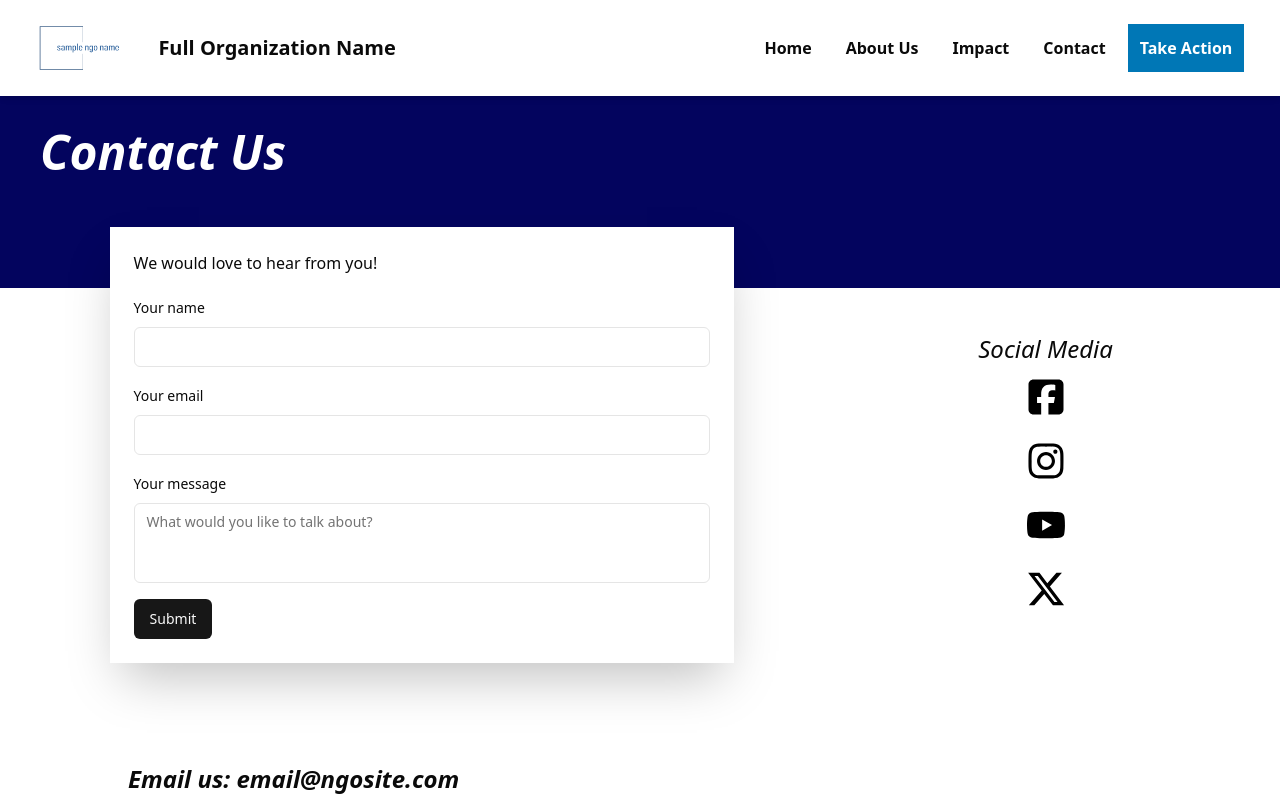
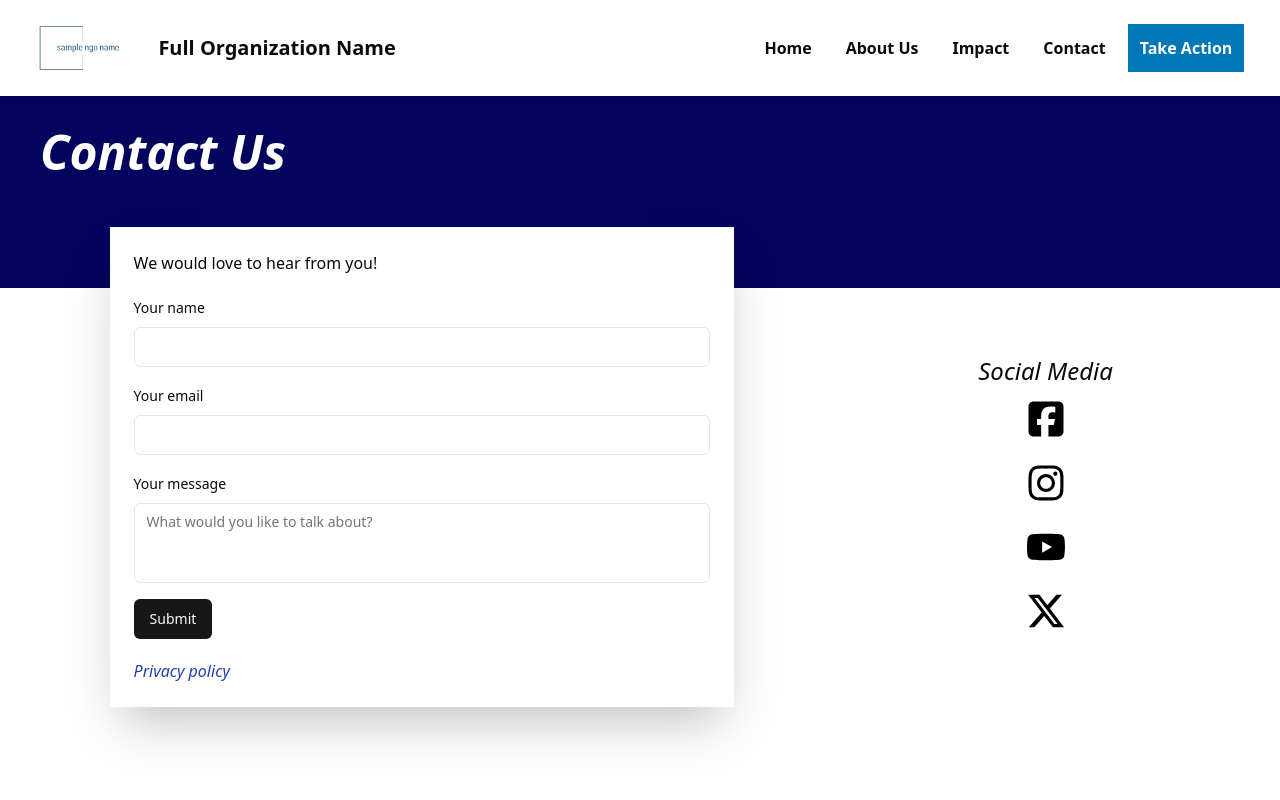
Before and after one commit to judithlk/ngo-site-template, a Next.js app: page /contact in a window 1280 px wide. Shown: the top 800 px of the page. Built offline with nearby package versions, Linux system fonts and the light colour scheme.

Commit message:
Privacy policy

```diff
--- a/src/app/contact/page.tsx
+++ b/src/app/contact/page.tsx
@@ -114,6 +114,7 @@ export default function ContactPage() {
                 <Button type="submit">Submit</Button>
               </form>
             </Form>
+            <h1 className="text-blue-800 italic"><Link href="#">Privacy policy</Link></h1>
           </div>
           <div className="m-auto w-[100%] sm:w-[20%] flex flex-col items-center justify-center">
             <h1 className="text-xl md:text-2xl italic">
```
